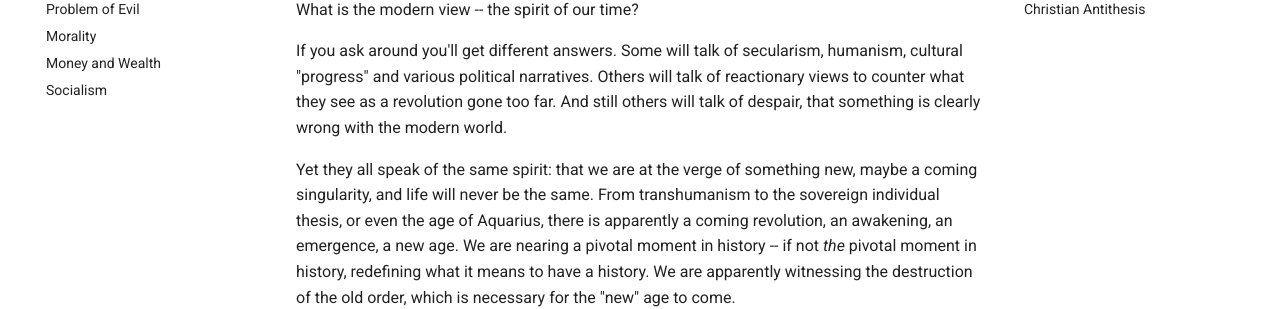
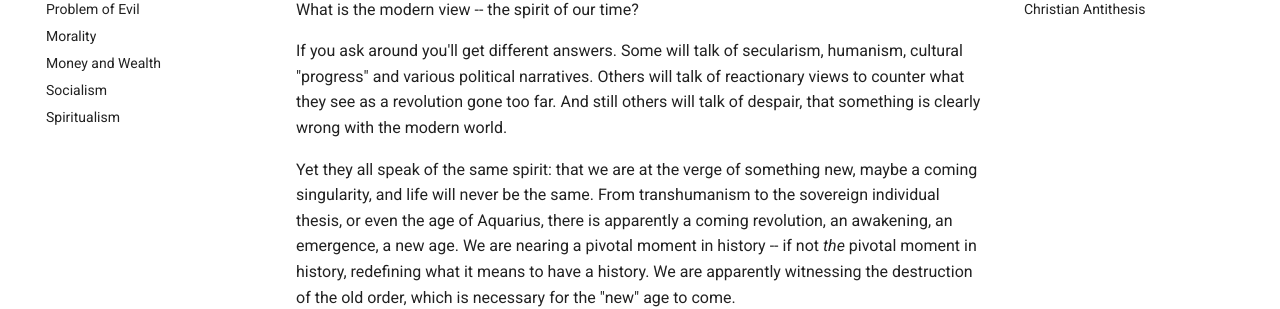
Before and after one commit to rschristopher/ischristtrue.com, an MkDocs documentation site: the page built from src/modern-views/index.md, in a window 1280 px wide. Shown: the part 231-540 px from the top of the page. Built offline with MkDocs 1.6.1 and Material for MkDocs 9.7.7, drawn with Linux system fonts in a browser that asks for light colours.

Commit message:
Update mkdocs.yml

```diff
--- a/mkdocs.yml
+++ b/mkdocs.yml
@@ -49,6 +49,7 @@ nav:
         - Morality: modern-views/morality.md
         - Money and Wealth: modern-views/money-wealth.md
         - Socialism: modern-views/socialism.md
+        - Spiritualism: modern-views/spiritualism.md
     - Ancient Views:
         - ancient-views/index.md
         - Apocrypha: ancient-views/apocrypha.md
```
